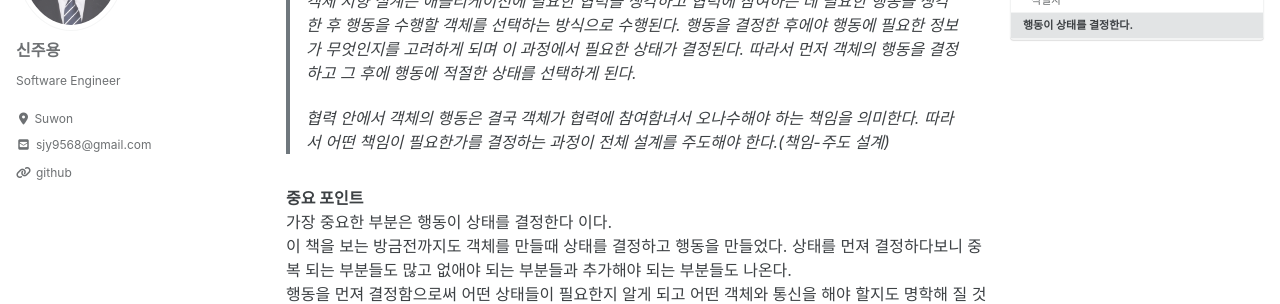
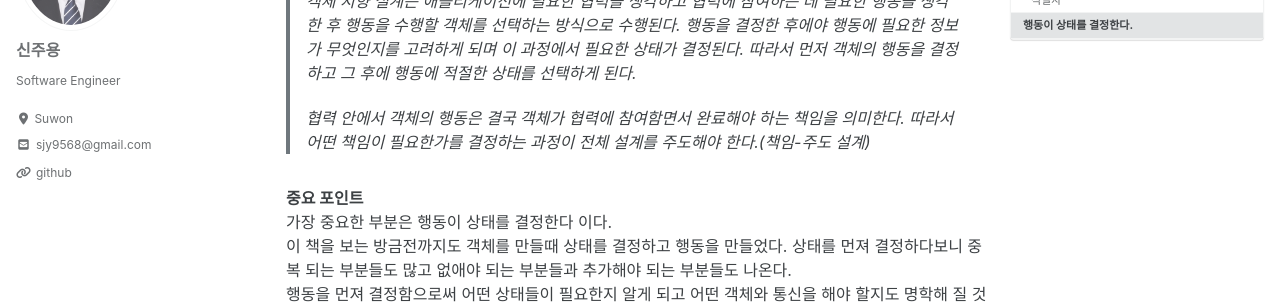
Before and after one commit to shinjooyoung/shinjooyoung.github.io, a Jekyll site: the page built from _posts/ObjectOrientation/2021-09-09-이상한 나라의 객체.md, in a window 1280 px wide and 900 px high, scrolled down 3679 px. Shown: the part 152-456 px from the top of the window. Built offline with Jekyll 4.4.1, drawn with Linux system fonts in a browser that asks for light colours; cached includes are drawn as plain includes; nearby versions of some CDN libraries; comment, search, counter and statistics services are not loaded.

Commit message:
객체 지향 수정

```diff
--- a/_posts/ObjectOrientation/2021-09-09-이상한 나라의 객체.md
+++ b/_posts/ObjectOrientation/2021-09-09-이상한 나라의 객체.md
@@ -120,7 +120,7 @@ toc: true
 
 >객체 지향 설계는 애플리케이션에 필요한 협력을 생각하고 협력에 참여하는 데 필요한 행동을 생각한 후 행동을 수행할 객체를 선택하는 방식으로 수행된다. 행동을 결정한 후에야 행동에 필요한 정보가 무엇인지를 고려하게 되며 이 과정에서 필요한 상태가 결정된다. 따라서 먼저 객체의 행동을 결정하고 그 후에 행동에 적절한 상태를 선택하게 된다.
 >
->협력 안에서 객체의 행동은 결국 객체가 협력에 참여함녀서 오나수해야 하는 책임을 의미한다. 따라서 어떤 책임이 필요한가를 결정하는 과정이 전체 설계를 주도해야 한다.(책임-주도 설계)
+>협력 안에서 객체의 행동은 결국 객체가 협력에 참여함면서 완료해야 하는 책임을 의미한다. 따라서 어떤 책임이 필요한가를 결정하는 과정이 전체 설계를 주도해야 한다.(책임-주도 설계)
 
 **중요 포인트**
 가장 중요한 부분은 행동이 상태를 결정한다 이다.
```
